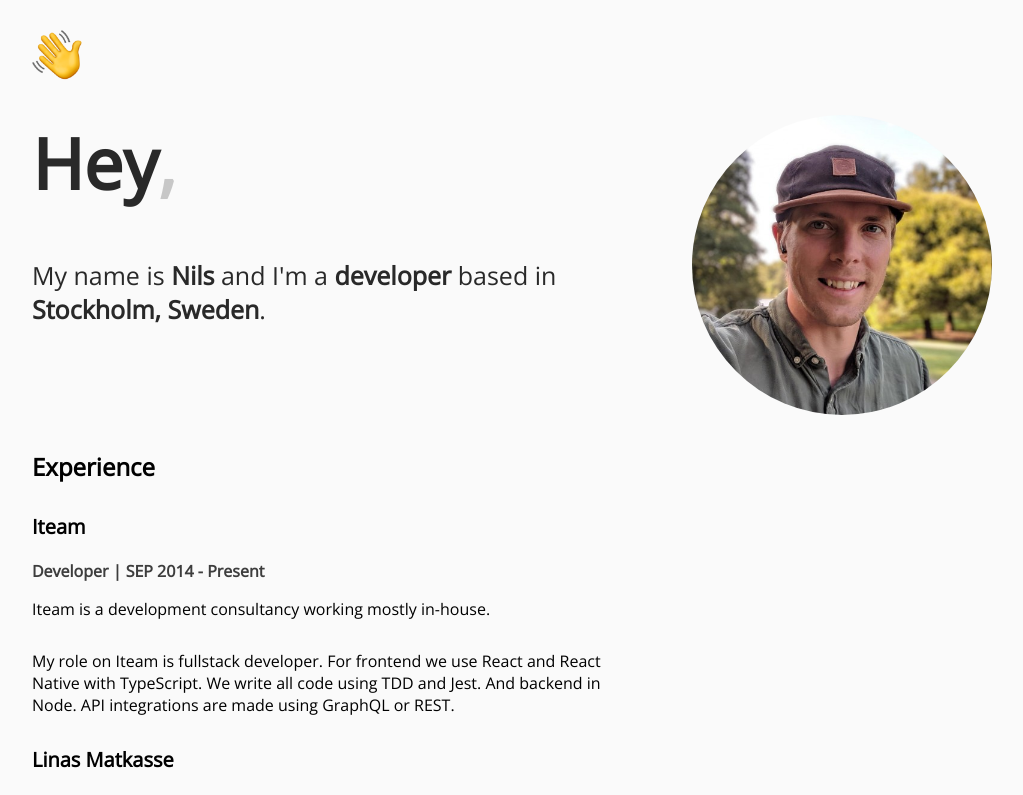
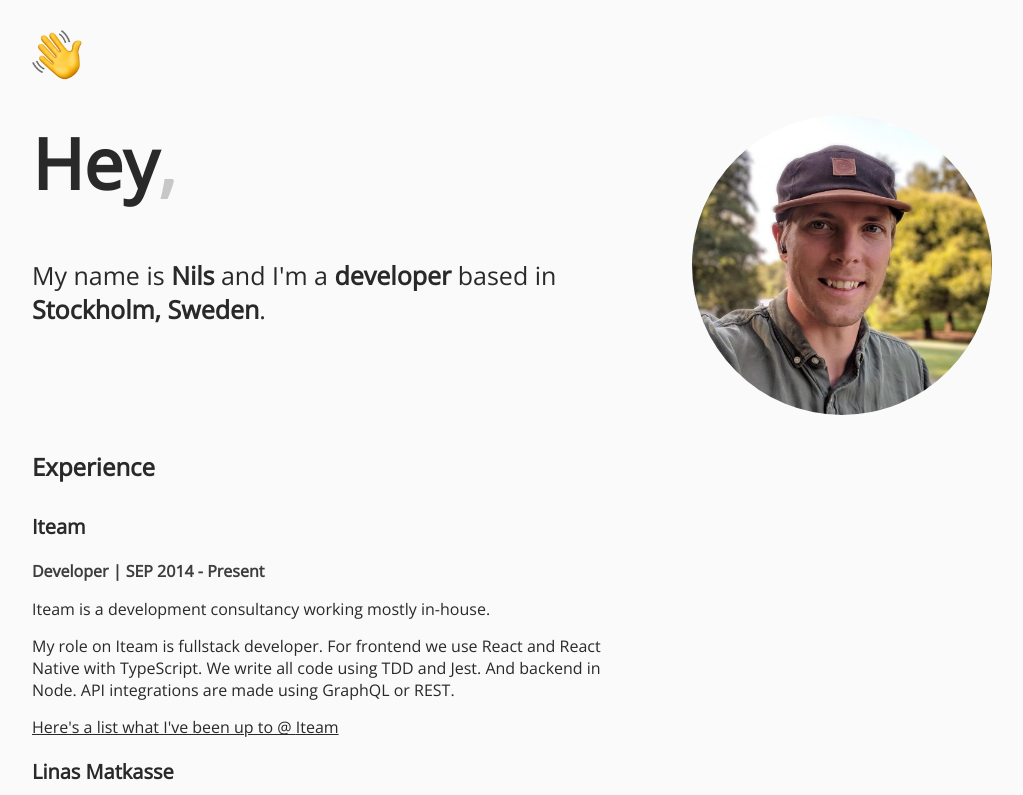
Before and after one commit to dubbelnisse/portfolio, a React (Create React App) app: page / in a window 1280 px wide. Shown: the top 795 px of the page, without its empty margins (128-1151 px from the left). Built offline with nearby package versions, Linux system fonts and the light colour scheme.

Commit message:
feat: add link to projects

```diff
--- a/src/components/Experience.tsx
+++ b/src/components/Experience.tsx
@@ -1,5 +1,6 @@
 import React from 'react'
 import styled from 'styled-components'
+import { Link } from 'react-router-dom'
 
 const Wrapper = styled.div`
   margin-bottom: 20px;
@@ -20,7 +21,7 @@ const About = styled.ul`
   margin: 0;
 
   li {
-    margin-bottom: 30px;
+    margin-bottom: 15px;
   }
 `
 
@@ -30,6 +31,7 @@ interface Entry {
   start: string
   end: string | null
   about: string[]
+  link: string | null
 }
 
 interface AnExperienceProps {
@@ -49,6 +51,13 @@ const Experience: React.FC<AnExperienceProps> = ({ experience }) => {
           <li key={`about-${i}`}>{paragraph}</li>
         ))}
       </About>
+      {experience.link ? (
+        <Link to={experience.link}>
+          Here's a list what I've been up to @ {experience.employer}
+        </Link>
+      ) : (
+        ''
+      )}
     </Wrapper>
   )
 }
--- a/src/components/Project.tsx
+++ b/src/components/Project.tsx
@@ -3,8 +3,11 @@ import styled from 'styled-components'
 
 const Wrapper = styled.div`
   margin-bottom: 20px;
-  border-bottom: 1px dashed rgb(235, 235, 235);
   padding-bottom: 20px;
+
+  &:not(:last-of-type) {
+    border-bottom: 1px dashed rgb(235, 235, 235);
+  }
 `
 
 const Employer = styled.h3`
--- a/src/data/experience.ts
+++ b/src/data/experience.ts
@@ -8,6 +8,7 @@ export default [
       'Iteam is a development consultancy working mostly in-house.',
       'My role on Iteam is fullstack developer. For frontend we use React and React Native with TypeScript. We write all code using TDD and Jest. And backend in Node. API integrations are made using GraphQL or REST.',
     ],
+    link: '/projects/iteam',
   },
   {
     employer: 'Linas Matkasse',
@@ -18,6 +19,7 @@ export default [
       'Linas Matkasse delivers groceries in the form of prepackaged concept with recipes for the whole week. They started in 2008 and was one of the first in Sweden and is now one of the biggest market players.',
       'My work was to work tightly with marketing department to create mock-ups and then implement the front end parts in their Wordpress platform.',
     ],
+    link: null,
   },
   {
     employer: 'Vaimo',
@@ -28,5 +30,6 @@ export default [
       'Vaimo is eComererce experts operating in multiple countries. Working with both B2B and B2C customers.',
       'I started out as an intern for 2 months and then continued working over the summer between school terms. Here I mainly worked as an interaction designer. Creating wireframes for new customers, but also perform usability tests on current customer sites. Did some front-end work on their platform of choice Magento.',
     ],
+    link: null,
   },
 ]
--- a/src/index.css
+++ b/src/index.css
@@ -4,9 +4,20 @@ body {
   font-family: 'Open Sans', sans-serif;
   -webkit-font-smoothing: antialiased;
   -moz-osx-font-smoothing: grayscale;
+  color: rgb(41, 41, 41);
 }
 
 code {
   font-family: source-code-pro, Menlo, Monaco, Consolas, 'Courier New',
     monospace;
 }
+
+a {
+  color: rgb(41, 41, 41);
+  text-decoration: underline;
+  transition: color 0.1s ease-in;
+}
+
+a:hover {
+  color: rgb(199, 199, 199);
+}
```
